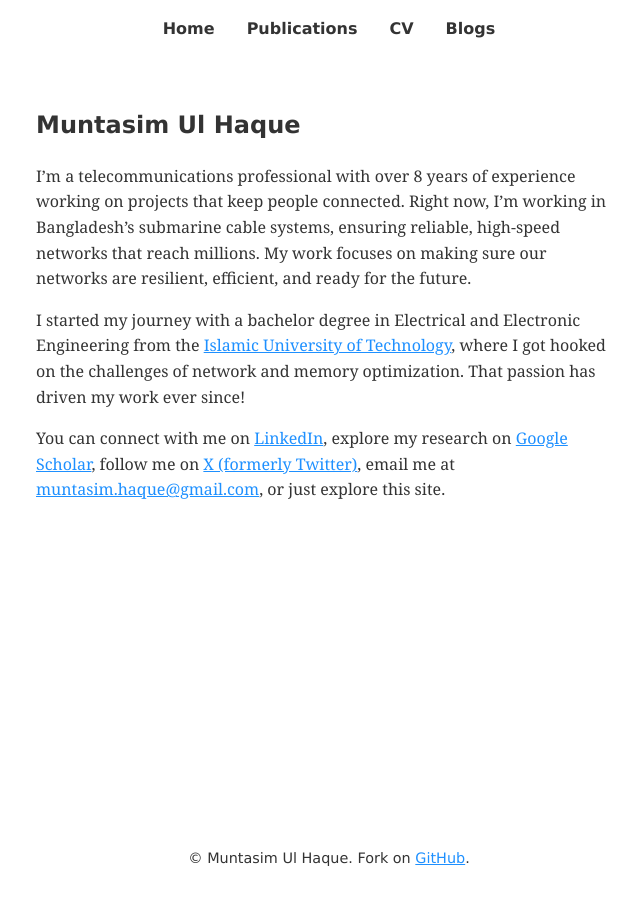
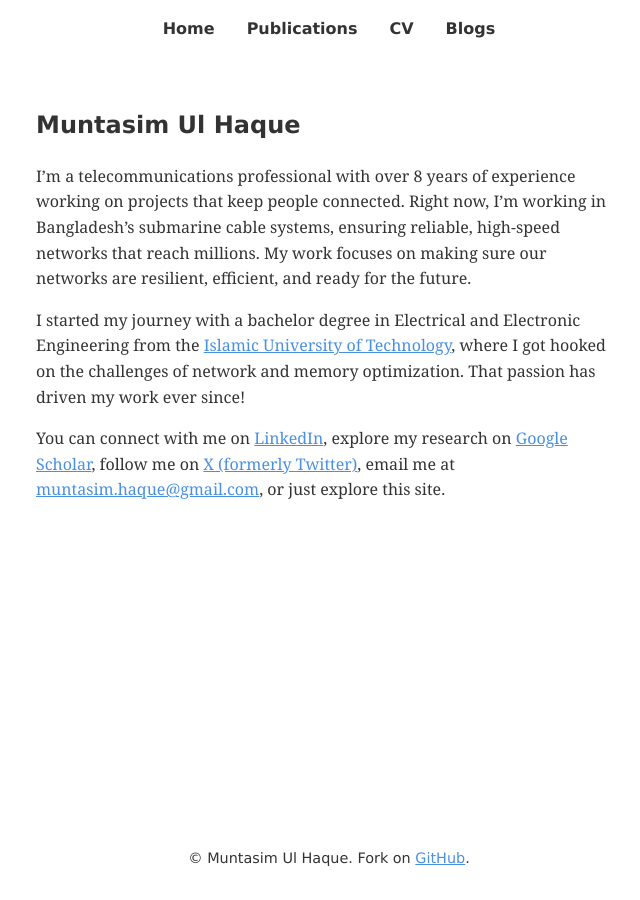
Before and after one commit to muntasimulhaque/muntasimulhaque.github.io, a Jekyll site: the page built from index.md, in a window 1280 px wide. Shown: the whole page, without its empty margins (311-951 px from the left). Built offline with Jekyll 4.4.1, drawn with Linux system fonts in a browser that asks for light colours.

Commit message:
Update main.css

```diff
--- a/assets/css/main.css
+++ b/assets/css/main.css
@@ -3,9 +3,9 @@
     --primary-color: #333333; /* Black as primary color */
     --background-color: #ffffff; /* White for background */
     --text-color: #333333; /* Black for main text */
-    --link-color: #1e90ff; /* Standard blue hyperlink color */
+    --link-color: #4a90e2; /* Standard blue hyperlink color */
     --visited-link-color: #8e44ad; /* Dark purple for visited links */
-    --hover-link-color: #1e90ff; /* Blue for hover links */
+    --hover-link-color: #4a90e2; /* Blue for hover links */
     --max-content-width: 650px; /* Reduced max content width for better readability */
 }
 
```
